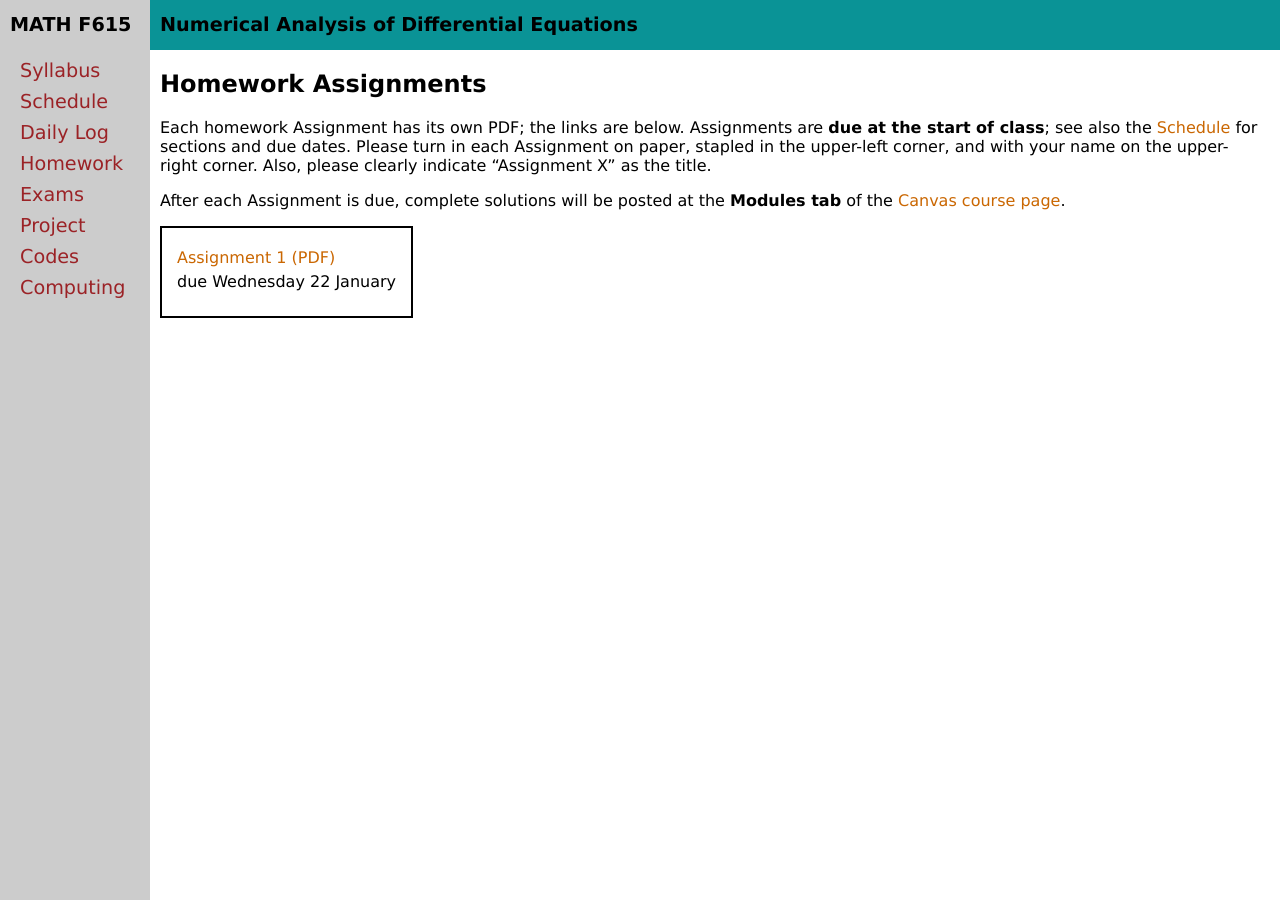
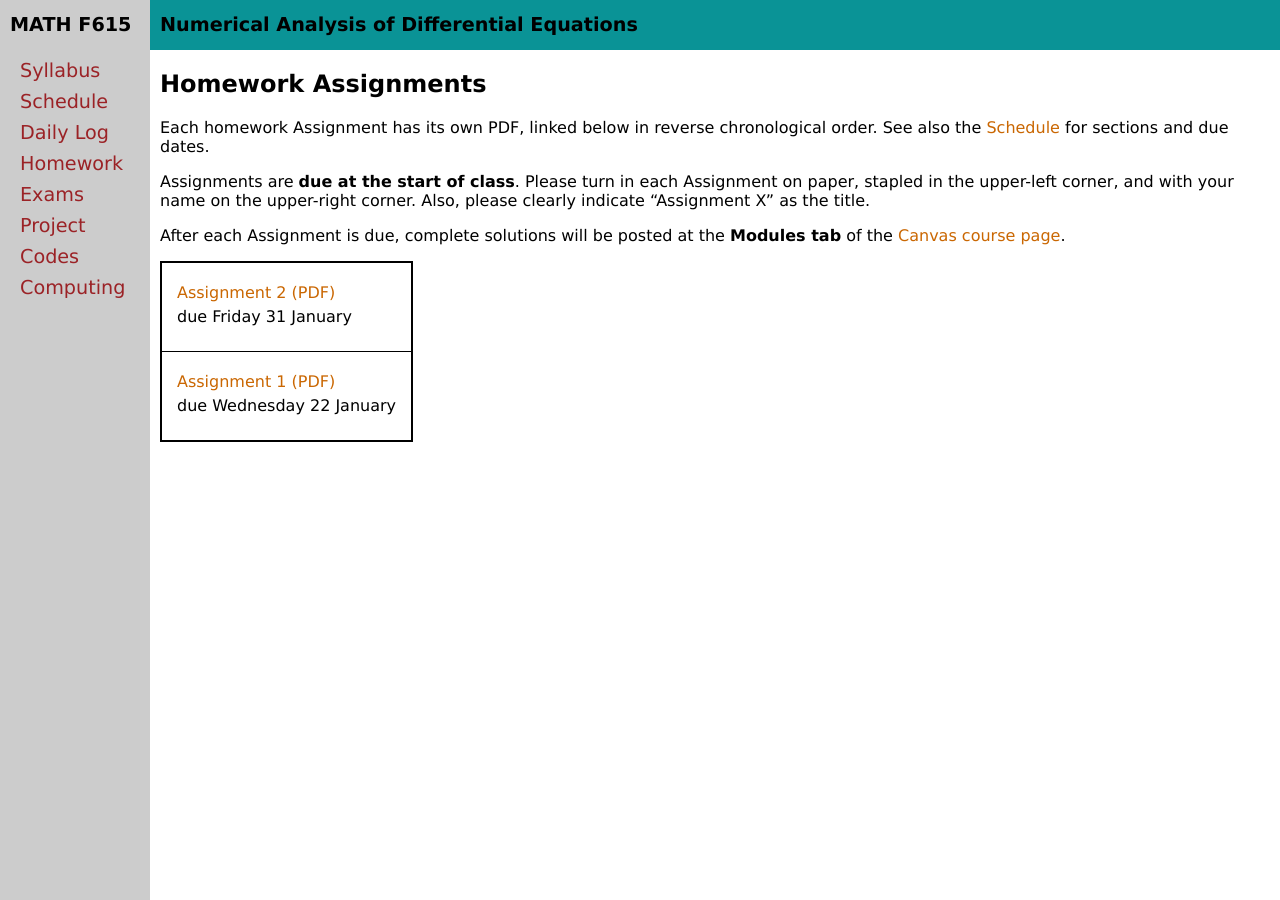
Before and after one commit to bueler/nade, a Jekyll site: the page built from homework.md, in a window 1280 px wide. Built offline with Jekyll 4.4.1, drawn with Linux system fonts in a browser that asks for light colours.

Commit message:
A2 and daily log

```diff
--- a/_data/daily.yml
+++ b/_data/daily.yml
@@ -1,6 +1,10 @@
 semester: Spring 2025
 home: assets/
 daily:
+- name: Friday 17 January
+  covered: Chapter 1 basic finite differences
+- name: Wednesday 15 January
+  covered: examples; Taylor's theorem; linear ODEs
 - name: Monday 13 January
   covered: examples to get us started
 #  otherurl: https://bueler.github.io/opt/assets/slides/F24/mon16sep.pdf
--- a/_data/homework.yml
+++ b/_data/homework.yml
@@ -1,6 +1,9 @@
 semester: Spring 2025
 home: assets/homework/S25
 homework:
+- name: Assignment 2
+  due: Friday 31 January
+  blank: A2.pdf
 - name: Assignment 1
   due: Wednesday 22 January
   blank: A1.pdf
--- a/homework.md
+++ b/homework.md
@@ -5,7 +5,9 @@ title: Homework Assignments
 
 ## Homework Assignments
 
-Each homework Assignment has its own PDF; the links are below.  Assignments are **due at the start of class**; see also the [Schedule](assets/general/S25/schedule.pdf) for sections and due dates.  Please turn in each Assignment on paper, stapled in the upper-left corner, and with your name on the upper-right corner.  Also, please clearly indicate "Assignment X" as the title.
+Each homework Assignment has its own PDF, linked below in reverse chronological order.  See also the [Schedule](assets/general/S25/schedule.pdf) for sections and due dates.
+
+Assignments are **due at the start of class**.  Please turn in each Assignment on paper, stapled in the upper-left corner, and with your name on the upper-right corner.  Also, please clearly indicate "Assignment X" as the title.
 
 After each Assignment is due, complete solutions will be posted at the **Modules tab** of the [Canvas course page](https://canvas.alaska.edu/courses/24194).
 
```
Also changed, not shown: 2 other files.
